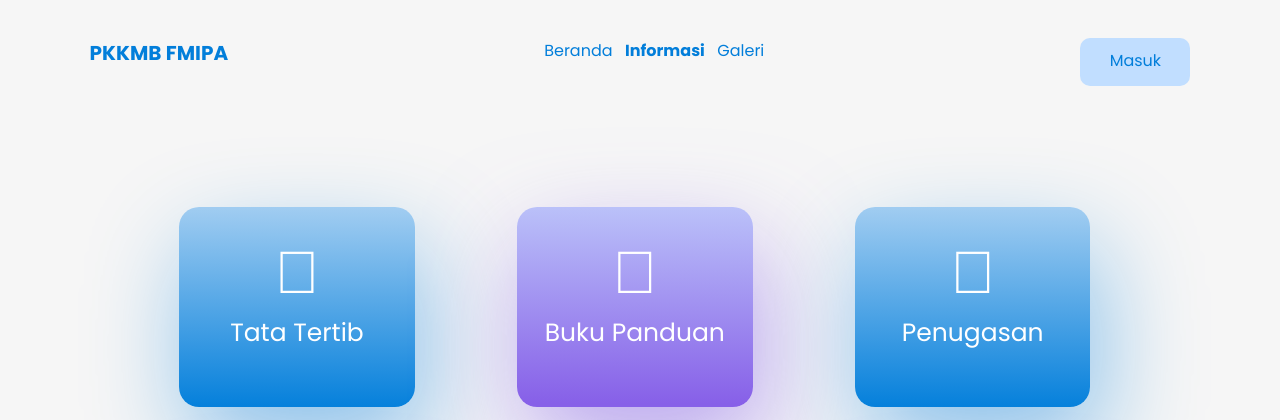
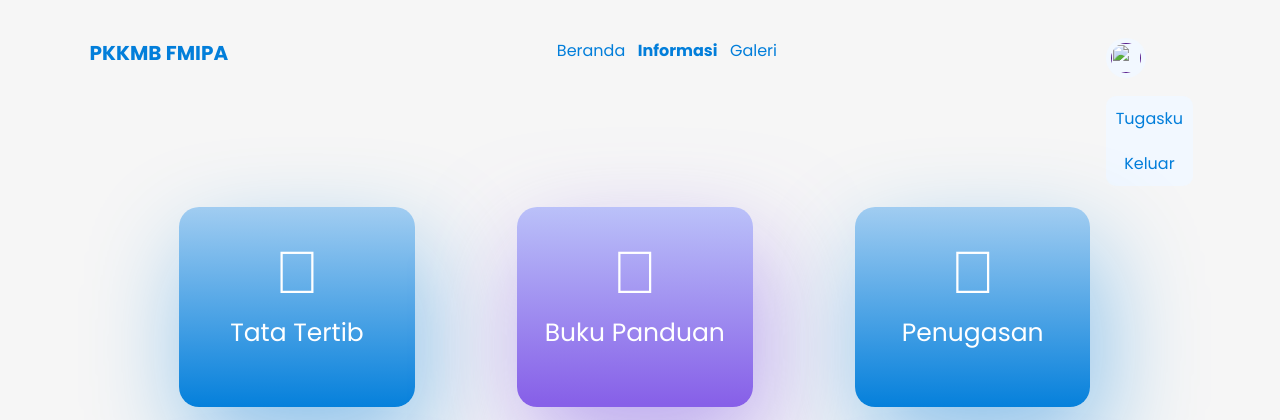
Before and after one commit to ki-ki13/web-simaru-ppak-fmipa-unnes, a CodeIgniter app: page /web-simaru-ppak-fmipa-unnes/index.php/informasi/index in a window 1280 px wide. Shown: the top 420 px of the page. Run offline with CodeIgniter, Linux system fonts and the light colour scheme; data that the repository does not hold is empty; some libraries are stand-ins or nearby versions.

Commit message:
update logged-in

```diff
--- a/application/views/navbar.php
+++ b/application/views/navbar.php
@@ -46,6 +46,9 @@
                     <li><a href="<?= site_url('google_login/logout')?>">Keluar</a></li>
                 </ul>
             </div>
+            <div id="nama_user">
+                <p><?=$user_data['first_name']. " " . $user_data['last_name']?></p>
+            </div>
         <?php }?>
         <div class="icon" onclick="myFunction()">
             <i class="fa fa-bars"></i>
--- a/application/views/navbar2.php
+++ b/application/views/navbar2.php
@@ -8,21 +8,29 @@
             <li class="li-nav"><a href="<?= site_url('informasi')?>" <?php if($this->uri->segment(1)=="informasi"){echo 'class="active"';}?>>Informasi</a></li>
             <li class="li-nav"><a href="#">Galeri</a></li>
         </div>
-        <?php if($masuk != 1){?>
-        <div class="button" id="btn-tugas">
-            <a href="<?= site_url('auth/login')?>" class="masuk">
+        <?php if(isset($login_button) AND !isset($_SESSION['user_data'])){?>
+        <div class="button" id="btn-beranda">
+            <!-- <a href="<?= site_url('auth/login')?>" class="masuk">
                 <span>Masuk</span>
-            </a>
+            </a> -->
+            <?php echo $login_button; ?>
         </div>
-        <?php }else{?>
-            <div class="button" id="btn-tugas">
+        <?php }else{
+            $user_data = $this->session->userdata('user_data');
+
+            ?>
+            <div class="button" id="logged-in">
                 <a href="" class="masuk">
-                    <span><i class="fa fa-user"></i></span>
+                    <!-- <span><i class="fa fa-user"></i></span> -->
+                    <img src="<?=$user_data['profile_picture']?>" class="img-circle"/>
                 </a>
                 <ul>
                     <li><a href="<?= site_url('informasi')?>">Tugasku</a></li>
-                    <li><a href="<?= site_url('auth/logout')?>">Keluar</a></li>
+                    <li><a href="<?= site_url('google_login/logout')?>">Keluar</a></li>
                 </ul>
+            </div>
+            <div id="nama_user">
+                <p><?=$user_data['first_name']. " " . $user_data['last_name']?></p>
             </div>
         <?php }?>
 
--- a/assets/style.css
+++ b/assets/style.css
@@ -1028,10 +1028,14 @@ body{
     text-align: center;
     background-color: #F2F8FF;
     border-radius: 100%;
-    box-shadow: 21px 17px 40px 1px rgb(125 93 235 / 51%);
+    /*box-shadow: 21px 17px 40px 1px rgb(125 93 235 / 51%);*/
     cursor: pointer;
     /* flex: 1; */
     height: 40px;
+    margin-right: -300px;
+}
+#logged-in.button {
+  box-shadow: none;
 }
 
 .img-circle {
@@ -1049,3 +1053,7 @@ body{
   font-size: 1rem;
   padding: 10px;
 }
+
+#nama_user p {
+  margin: 8px;
+}
```
